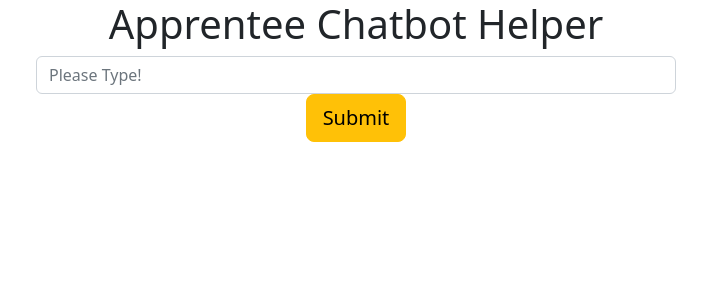
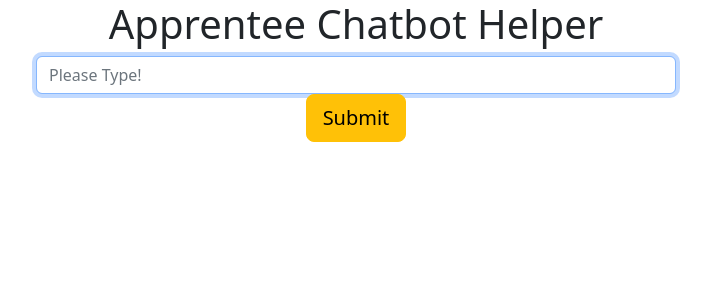
Before and after one commit to EduardoAquinta/ApprenteeHelperBot, a React (Create React App) app: page / in a window 1280 px wide. Shown: the top 300 px of the page, without its empty margins (284-995 px from the left). Built offline with nearby package versions, Linux system fonts and the light colour scheme; no server answers.

Commit message:
Add autoScroll and autoFocus :)

```diff
--- a/src/Components/ChatBot.jsx
+++ b/src/Components/ChatBot.jsx
@@ -17,7 +17,7 @@ export default function ChatBot() {
       console.log(messages);
       if (userLastMessage) {
           // Send me to the API!
-          const userMessage = messages.slice(-1);
+          //const userMessage = messages.slice(-1);
 
           setInputEnabled(false);
           setButtonEnabled(false);
@@ -67,7 +67,7 @@ export default function ChatBot() {
     const scrollToBottom = () => {
         messagesEndRef.current?.scrollIntoView({ behavior: "smooth" });
     };
-    useEffect(scrollToBottom, [messages]);
+    useEffect(scrollToBottom, [inputEnabled]);
 
   return (
       <>
@@ -84,78 +84,3 @@ export default function ChatBot() {
       </>
   )
 }
-
-
-
-
-
-
-
-// import React, { useState } from 'react';
-// import openai from 'react-openai-api';
-//
-// function ChatGPT() {
-//   const [input, setInput] = useState('');
-//   const [response, setResponse] = useState('');
-//
-//   const handleInputChange = event => {
-//     setInput(event.target.value);
-//   };
-//
-//   const handleSubmit = async event => {
-//     event.preventDefault();
-//     openai.apiKey = process.env.REACT_APP_API_KEY;
-//     const responseData = await openai.Completion.create({
-//       prompt: `You: ${input}\nBot:`,
-//       model: 'text-davinci-002',
-//       max_tokens: 100,
-//     });
-//     setResponse(responseData.choices[0].text);
-//   };
-//
-//   return (
-//     <div>
-//       <form onSubmit={handleSubmit}>
-//         <input type="text" value={input} onChange={handleInputChange} />
-//         <button type="submit">Submit</button>
-//       </form>
-//       <div>
-//         {response}
-//       </div>
-//     </div>
-//   );
-// }
-//
-// export default ChatGPT;
-
-// $("#terminal").terminal(async function (command, terminal) {
-//         try {
-//             const prompt = `you are a helpful, knowledge sharing chatbot. I say: ${command}. You reply:`
-//             const response = await fetch(
-//                 `https://api.openai.com/v1/completions`,
-//                 {
-//                     body: JSON.stringify({"model": "text-davinci-003", "prompt": prompt, "temperature": 0.86, "max_tokens": 256}),
-//                     method: "POST",
-//                     headers: {
-//                         "content-type": "application/json",
-//                         Authorization: "Bearer [YOUR API KEY]",
-//                     },
-//                 }
-//             ).then((response) => {
-//                 if (response.ok) {
-//                     response.json().then((json) => {
-//                         terminal.echo(json.choices[0].text.trim());
-//                     });
-//                 }
-//             });
-//
-//             console.log("Completed!");
-//         } catch (err) { console.error(`Error: ${err}`) }
-//     },
-//     {
-//         greetings: 'GPT-3 Chatbot v0.1',
-//         name: 'gpt3_demo',
-//         height: 400,
-//         width: 800,
-//         prompt: '> '
-//     });
--- a/src/Components/atoms/FormInput.jsx
+++ b/src/Components/atoms/FormInput.jsx
@@ -1,13 +1,19 @@
 import {FormControl} from "react-bootstrap";
+import {useEffect, useRef} from "react";
 
 export default function FormInput(props) {
 
+    const inputEl = useRef(null)
+
+    useEffect(() => {
+        inputEl.current.focus();
+    }, [props.inputEnabled]);
     function handleChange(e) {
         e.preventDefault();
         props.setInput(e.target.value)
     }
 
     return (
-        <FormControl type="text" placeholder={"Please Type!"} value={props.input} onChange={handleChange} disabled={!props.inputEnabled} />
+        <FormControl autoFocus="true" ref={inputEl} type="text" placeholder={"Please Type!"} value={props.input} onChange={handleChange} disabled={!props.inputEnabled} />
     )
 }
```
